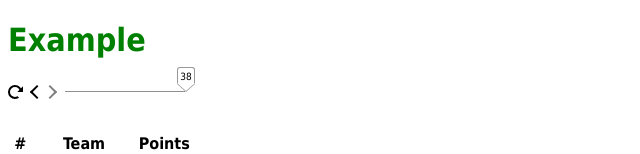
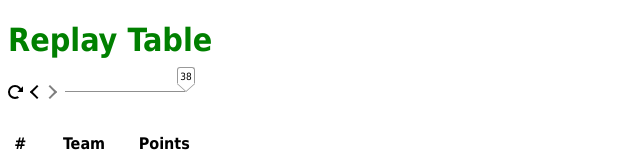
Before and after one commit to antoniokov/replayTableD3, a plain HTML site: page index.html in a window 1280 px wide. Shown: the top 154 px of the page, without its empty margins (0-640 px from the left). Drawn offline with nearby package versions, Linux system fonts and the light colour scheme.

Commit message:
update build

```diff
--- a/index.html
+++ b/index.html
@@ -7,7 +7,7 @@
 <link href="replay-table.css" rel="stylesheet"></head>
 
 <body>
-	<h1>Example</h1>
+	<h1>Replay Table</h1>
 
 	<div class="replayTable" id="english-premier-league"
 		 data-source="./assets/csv/football/2015-2016/english-premier-league.csv"
```
